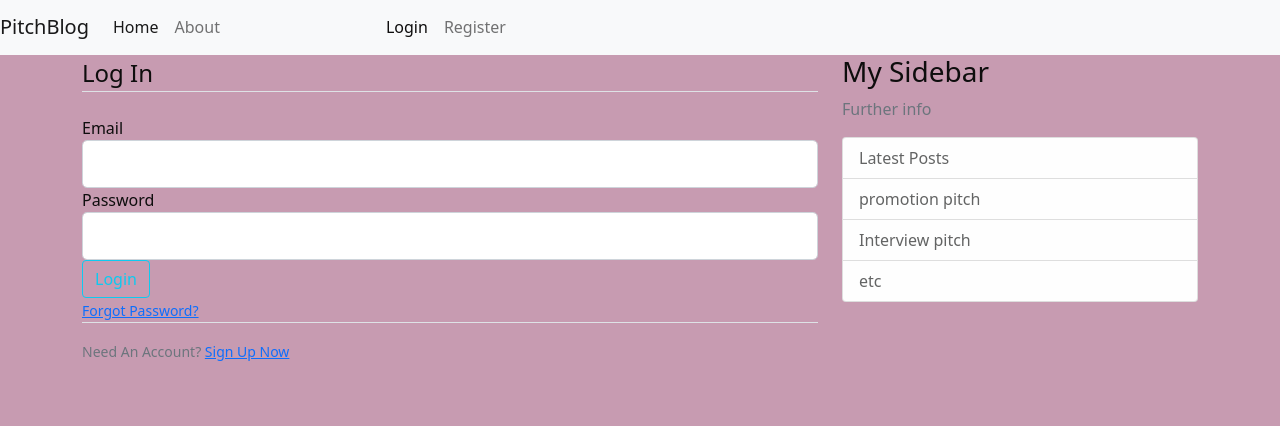
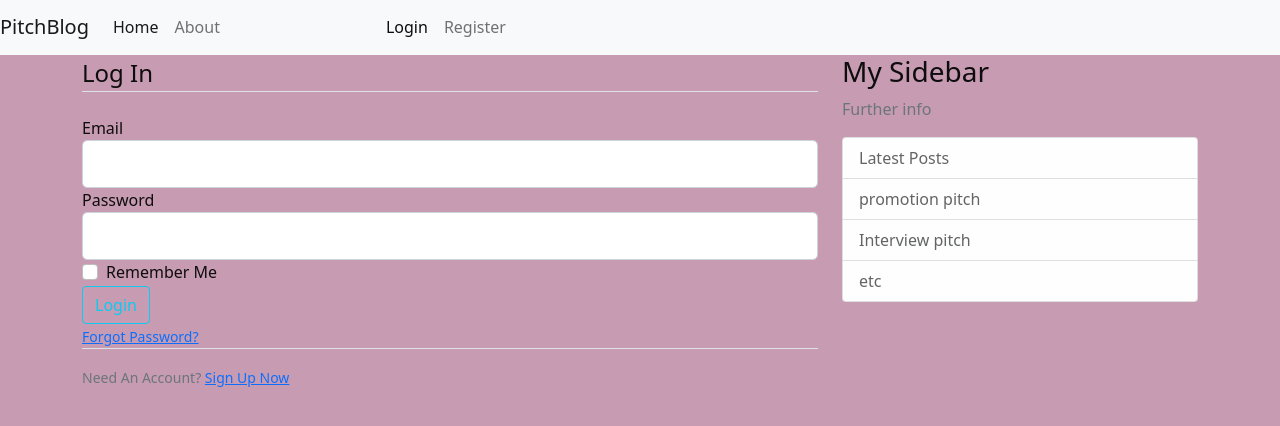
Before and after one commit to Liz-Adhiambo/Pitch-Ip, a Flask app: page /login in a window 1280 px wide. Shown: the part 81-507 px from the top of the page. Run offline with Flask 2, Linux system fonts and the light colour scheme; some libraries are stand-ins or nearby versions.

Commit message:
Added login authorization

```diff
--- a/pitchblog/forms.py
+++ b/pitchblog/forms.py
@@ -1,6 +1,6 @@
 
 from flask_wtf import FlaskForm
-from wtforms import StringField, PasswordField, SubmitField
+from wtforms import StringField, PasswordField, SubmitField,BooleanField
 from wtforms.validators import DataRequired, Length, Email,EqualTo,ValidationError
 from pitchblog.models import User
 
@@ -32,5 +32,6 @@ class LoginForm(FlaskForm):
     email = StringField('Email',
                         validators=[DataRequired(), Email()])
     password = PasswordField('Password', validators=[DataRequired()])
+    remember = BooleanField('Remember Me')
 
     submit = SubmitField('Login')
--- a/pitchblog/routes.py
+++ b/pitchblog/routes.py
@@ -2,6 +2,7 @@ from flask import render_template, url_for, flash, redirect
 from pitchblog import app,db, bcrypt
 from pitchblog.forms import RegistrationForm, LoginForm
 from pitchblog.models import User, Post
+from flask_login import login_user
 
 posts = [
     {
@@ -46,10 +47,15 @@ def register():
 def login():
     form = LoginForm()
     if form.validate_on_submit():
-        if form.email.data == 'liz@blog.com' and form.password.data == 'password':
-            flash('You have been logged in!', 'success')
-            return redirect(url_for('home'))
+        user = User.query.filter_by(email=form.email.data).first()
+        if user and bcrypt.check_password_hash(user.password, form.password.data):
+            login_user(user, remember=form.remember.data)
+
+            return redirect (url_for('home'))
         else:
-            flash('Login Unsuccessful. Please check username and password', 'danger')
+            flash('Login Unsuccessful. Please check email and password', 'danger')
+    return render_template('login.html', title='Login', form=form)
+
+
 
     return render_template('login.html', title='Login', form=form)
--- a/pitchblog/templates/login.html
+++ b/pitchblog/templates/login.html
@@ -31,6 +31,10 @@
                         {{ form.password(class="form-control form-control-lg") }}
                     {% endif %}
                 </div>
+                <div class="form-check">
+                    {{ form.remember(class="form-check-input") }}
+                    {{ form.remember.label(class="form-check-label") }}
+                </div>
 
             </fieldset>
             <div class="form-group">
```
